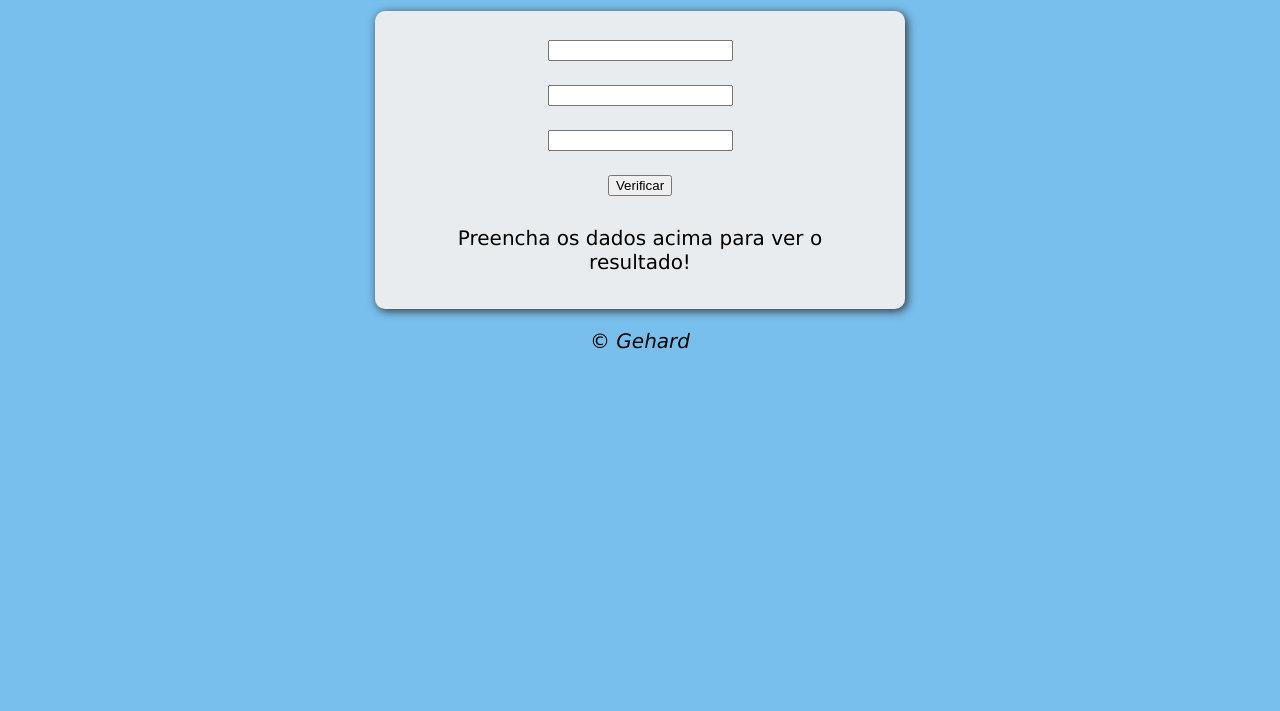
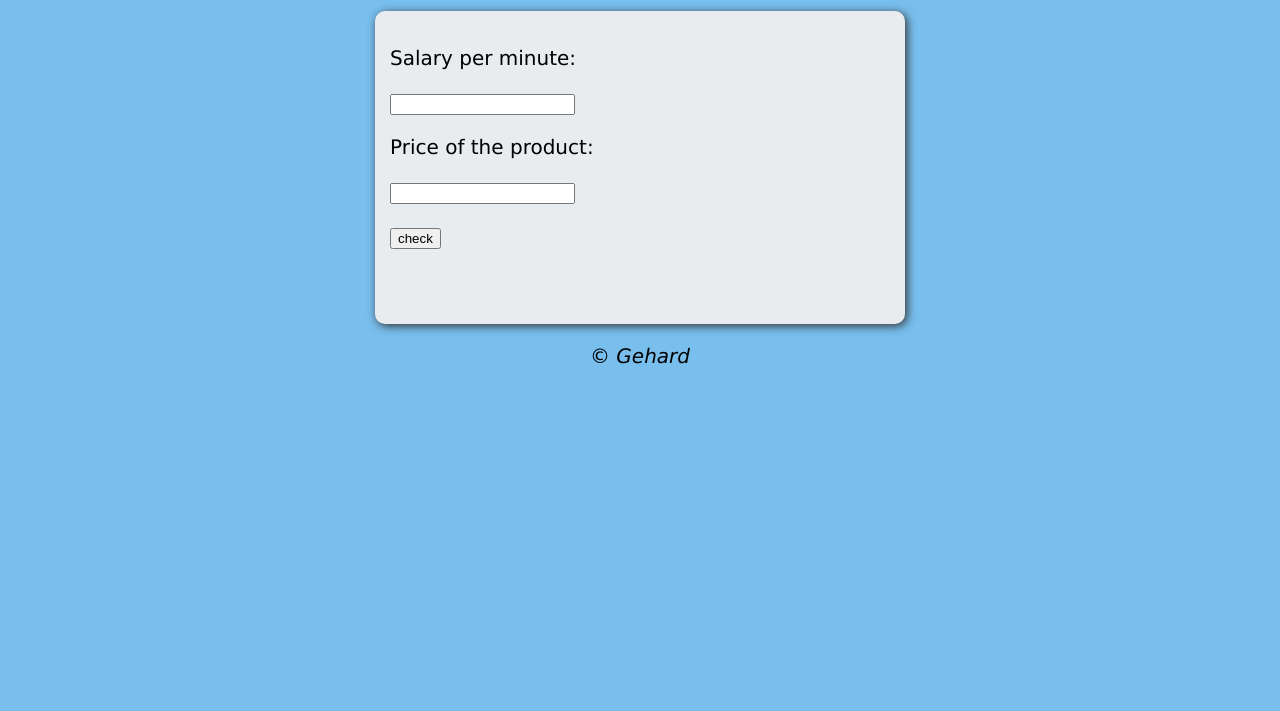
Before and after one commit to GehardFernando/Calculate_your_time, a plain HTML site: page index.html in a window 1280 px wide. Shown: the part 89-800 px from the top of the page. Drawn offline with Linux system fonts and the light colour scheme.

Commit message:
Update index.html

```diff
--- a/index.html
+++ b/index.html
@@ -9,24 +9,25 @@
   </head>
   <body">
     <header>
-      <h1>Hora do dia</h1>
+      <h1>Calculate</h1>
+
     </header>
     <section>
-      <div>
-        <input type="number" name="n1" id="n1">
-      </div>
-      <div>
-        <input type="number" name="n2" id="n2">
-      </div>
-      <div>
-        <input type="number" name="n3" id="n3">
-      </div>
-      <div>
-        <input type="button" value="Verificar" onclick="verificar()">
-      </div>
-      <div>
-        <div id="res">Preencha os dados acima para ver o resultado!</div>
-      </div>
+      <p>
+       Salary per minute: <p>
+       <input type="number" name="salary" id="salary">
+      </p>
+      </p>
+      <p>
+       Price of the product: <p>
+       <input type="number" name="price" id="price">
+       </p>
+      </p>
+      <p>
+        <input type="button" value="check" onclick="check()" />
+      </p>
+      <div id="msg"></div>
+      <div></div>
     </section>
     <footer>
       <p>&copy; Gehard</p>
```
